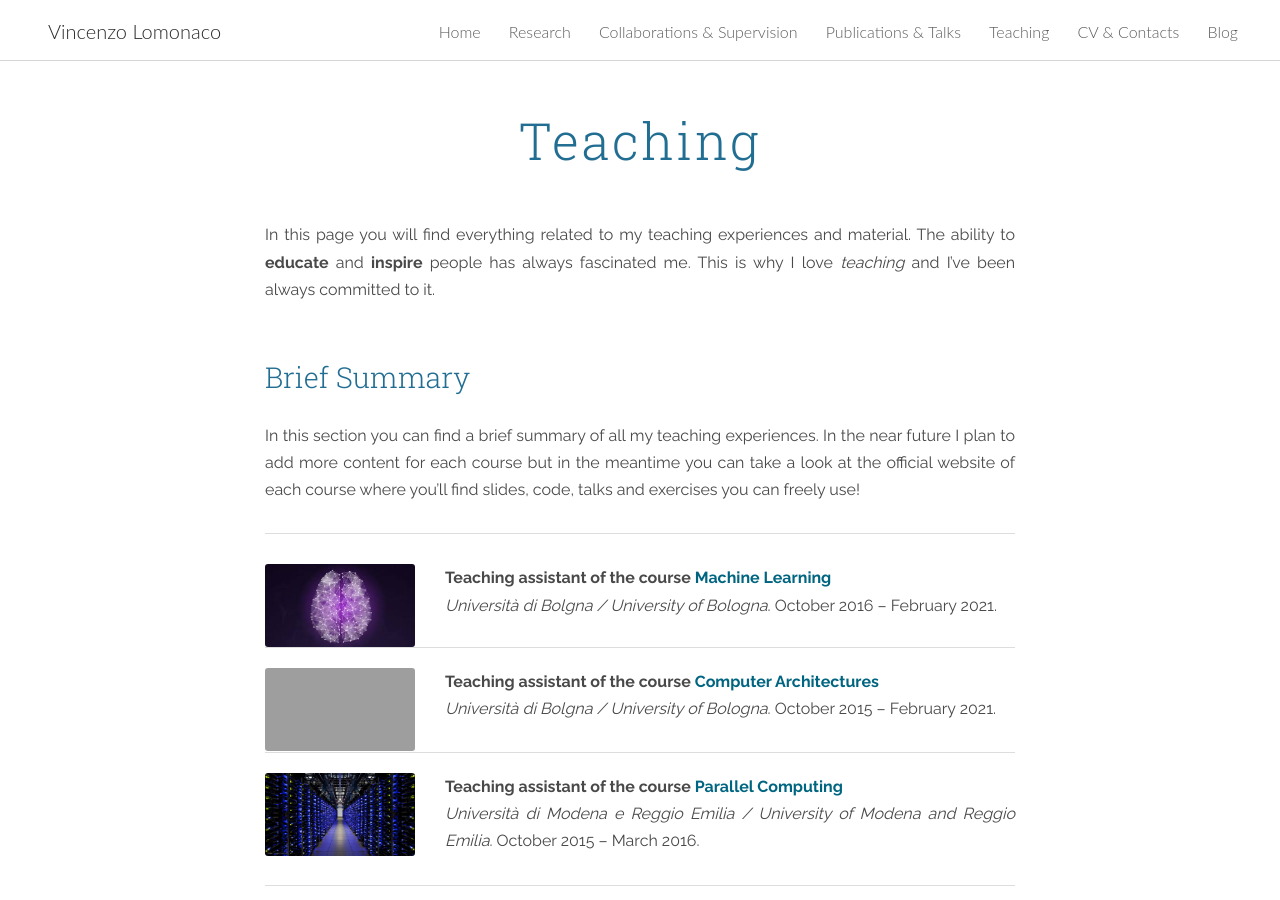
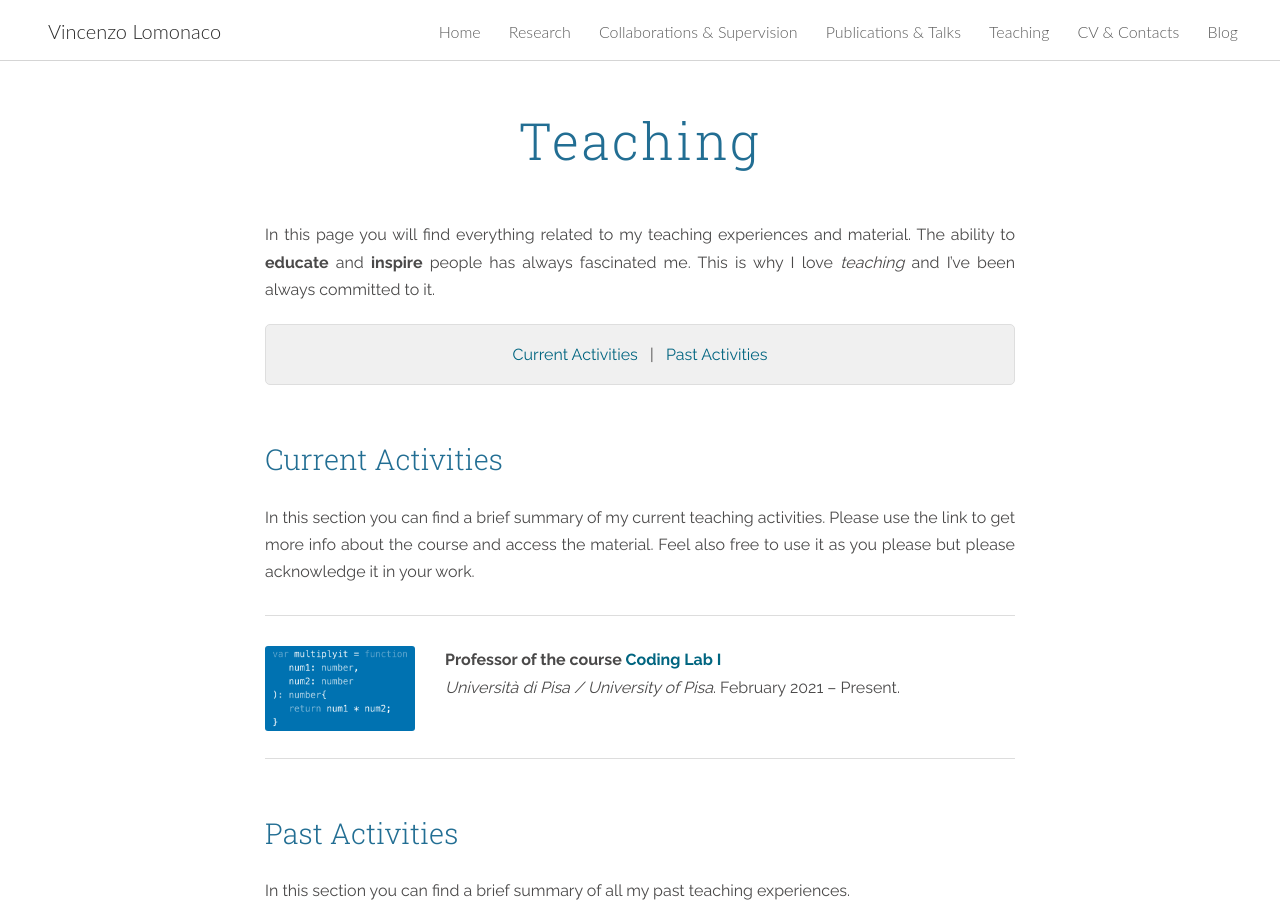
Before and after one commit to vlomonaco/website, a Jekyll site: the page built from teaching.md, in a window 1280 px wide and 900 px high. Built offline with Jekyll 4.4.1, drawn with Linux system fonts in a browser that asks for light colours; nearby versions of some CDN libraries; grey boxes are pictures that could not be loaded.

Commit message:
overall update

```diff
--- a/teaching.md
+++ b/teaching.md
@@ -4,10 +4,28 @@ layout: page
 ---
 In this page you will find everything related to my teaching experiences and material. The ability to **educate** and **inspire** people has always fascinated me. This is why I love _teaching_ and I've been always committed to it.
 
+<p style="background: rgba(0,0,0,0.06) none repeat scroll 0% 0%; border: 1px solid rgb(222, 222, 222); padding: 1em; border-radius: 5px; text-align: center; margin-top:20px">
+&nbsp; <a href="#current">Current Activities</a> &nbsp; | &nbsp; <a href="#past">Past Activities</a> &nbsp;
+</p>
 
-<h3 id="summary" style="margin-bottom: 30px;">Brief Summary</h3>
+<h3 id="current" style="margin-bottom: 30px;">Current Activities</h3>
 
-In this section you can find a brief summary of all my teaching experiences. In the near future I plan to add more content for each course but in the meantime you can take a look at the official website of each course where you'll find slides, code, talks and exercises you can freely use!
+In this section you can find a brief summary of my current teaching activities. Please use the link to get more info about the course and access the material. Feel also free to use it as you please but please acknowledge it in your work.
+
+<hr style="margin-top:30px;margin-bottom:30px;width:100%">
+
+<div> <img src ='/{{ site.baseurl }}images/fun.jpg' style="width:150px; height:83; float:left;margin-right:30px"/>
+<p><strong>Professor of the course <a href="https://didattica.di.unipi.it/laurea-in-informatica/insegnamenti/lista-dei-corsi/?anno=2020">Coding Lab I</a></strong><br>
+<em>Università di Pisa / University of Pisa</em>.
+February 2021 – Present.<br>
+</p><br></div>
+
+<hr style="margin-top:20px;margin-bottom:20px; width:100%">
+
+
+<h3 id="past" style="margin-bottom: 30px;">Past Activities</h3>
+
+In this section you can find a brief summary of all my past teaching experiences.
 
 <hr style="margin-top:30px;margin-bottom:30px;width:100%">
 
@@ -15,7 +33,7 @@ In this section you can find a brief summary of all my teaching experiences. In
 <p><strong>Teaching assistant of the course <a href="http://bias.csr.unibo.it/maltoni/ml/">Machine Learning</a></strong><br>
 <em>Università di Bolgna / University of Bologna</em>.
 October 2016 – February 2021.<br>
-</p></div>
+</p><br></div>
 
 <hr style="margin-top:10px;margin-bottom:20px; width:100%">
 
@@ -23,9 +41,9 @@ October 2016 – February 2021.<br>
 <p><strong>Teaching assistant of the course <a href="http://bias.csr.unibo.it/maltoni/arc/">Computer Architectures</a></strong><br>
 <em>Università di Bolgna / University of Bologna</em>.
 October 2015 – February 2021.<br>
-</p></div>
+</p><br></div>
 
-<hr style="margin-top:30px;margin-bottom:20px;width:100%">
+<hr style="margin-top:10px;margin-bottom:20px;width:100%">
 
 <div> <img src ='/{{ site.baseurl }}images/cp.png' style="width:150px;height:83px; float:left;margin-right:30px"/>
 <p><strong>Teaching assistant of the course <a href="http://cdm.unimo.it/home/matematica/zanni.luca/">Parallel Computing</a></strong><br>
@@ -39,7 +57,7 @@ October 2015 – March 2016.<br>
 <p><strong>Teaching assistant of the course <a href="http://www-db.deis.unibo.it/courses/FIT1-AK/?src=home">Fundamentals of Computer Science</a></strong><br>
 <em>Università di Bologna / University of Bologna</em>.
 March 2014 – March 2016.<br>
-</p></div>
+</p><br></div>
 
 <hr style="margin-top:10px;margin-bottom:20px; width:100%">
 
```
Also changed, not shown: _includes/home_content.html (+5 -9 lines), collaborations_and_sup.md (+8 -3 lines), publications_and_talks.md (+6 -1 lines), research.md (+2 -2 lines), images/milestones.png, images/my_research.png, 8 other files.
